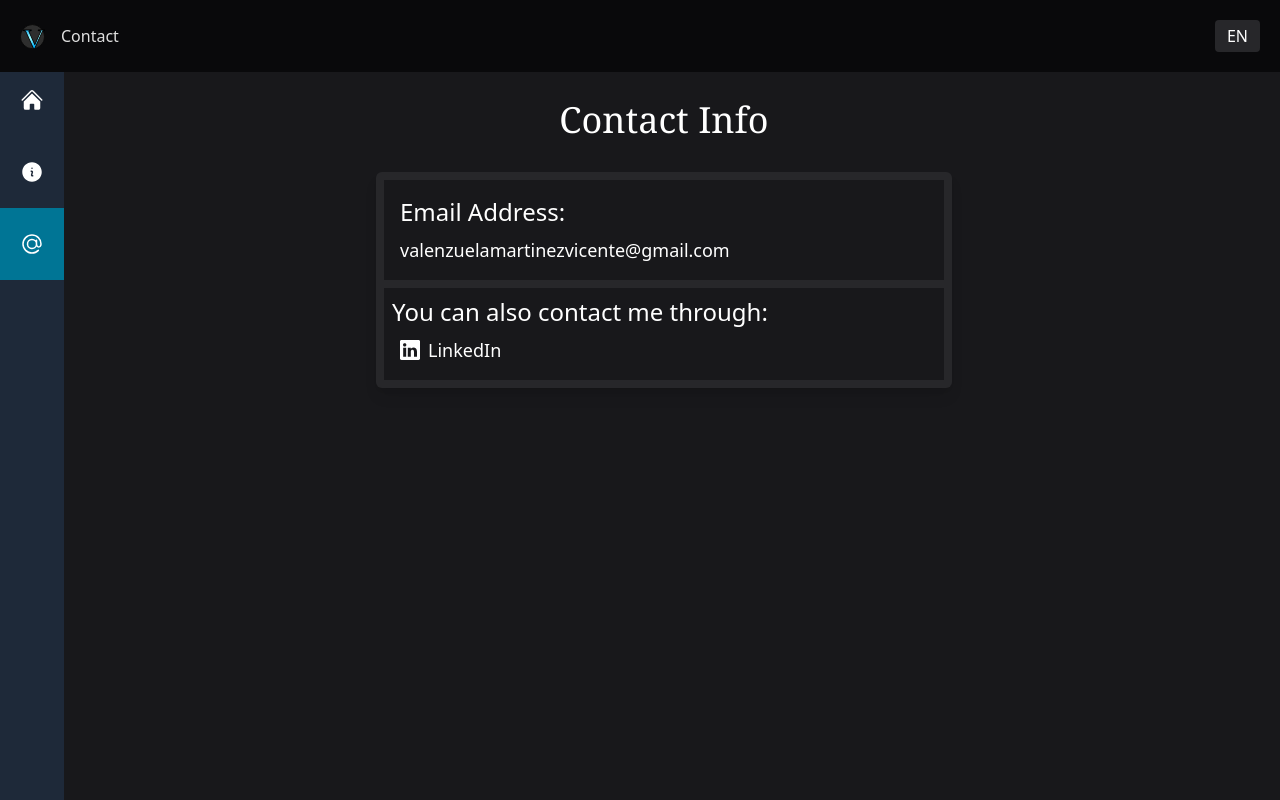
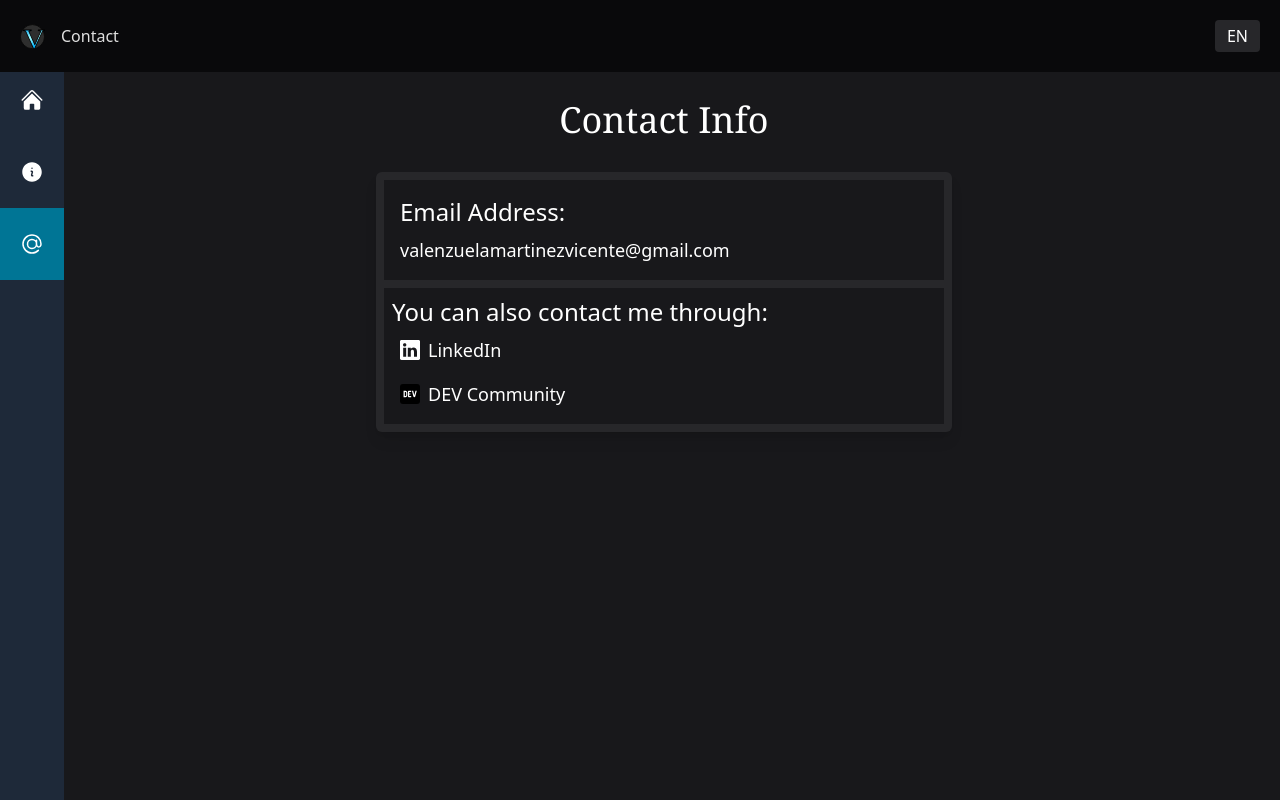
Before and after one commit to VicenteValenzuelaMartinez/vicentevalenzuelamartinez.github.io, a React (Vite) app: page /contact in a window 1280 px wide. Built offline with nearby package versions, Linux system fonts and the light colour scheme.

Commit message:
dev link

```diff
--- a/src/pages/Contact.tsx
+++ b/src/pages/Contact.tsx
@@ -1,5 +1,6 @@
 import { useTranslation } from "react-i18next";
 import {} from "@heroicons/react/24/solid";
+import devLogo from "/icons/dev-to.svg";
 
 function Contact() {
   const { t } = useTranslation();
@@ -36,6 +37,14 @@ function Contact() {
                 </svg>
                 LinkedIn
               </a>
+              <a
+                className="flex gap-2 p-2 text-base sm:text-lg hover:bg-gray-700 items-center rounded"
+                href="https://dev.to/vicentevalenzuelamartinez"
+                target="_blank"
+              >
+                <img src={devLogo} className="w-5 h-5" alt="Vite logo" />
+                DEV Community
+              </a>
             </div>
           </div>
         </div>
```
Also changed, not shown: public/icons/dev-to.svg (added).
